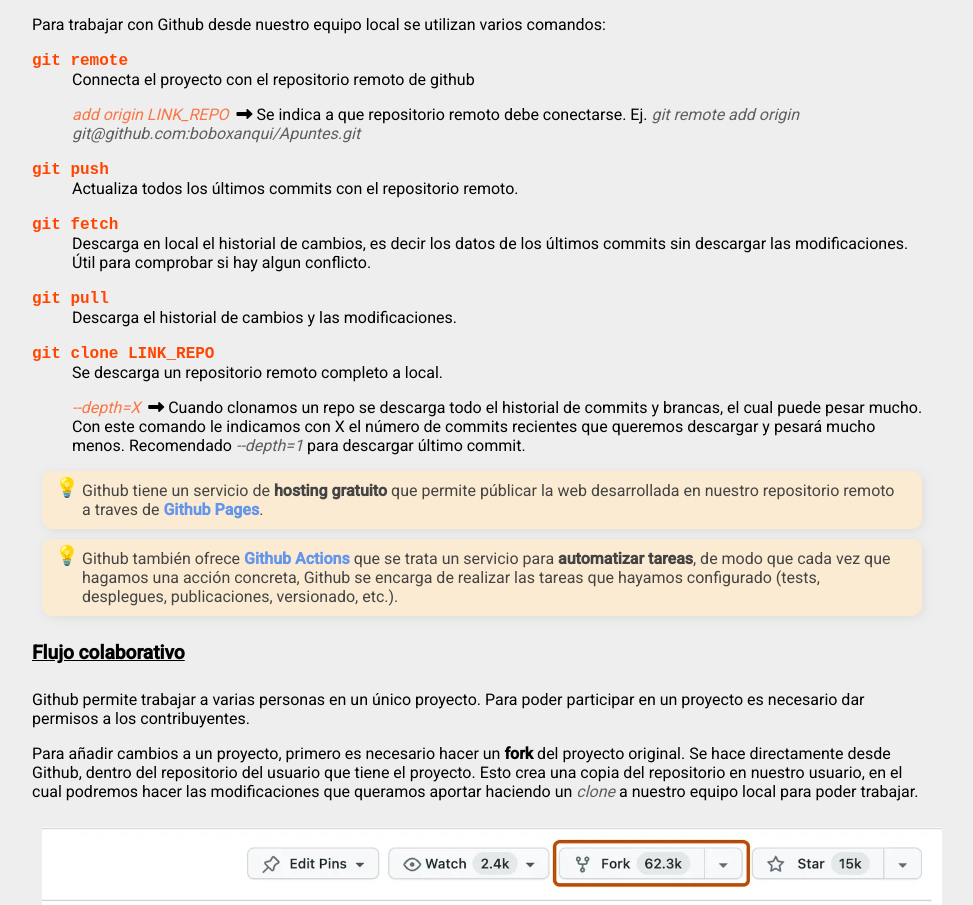
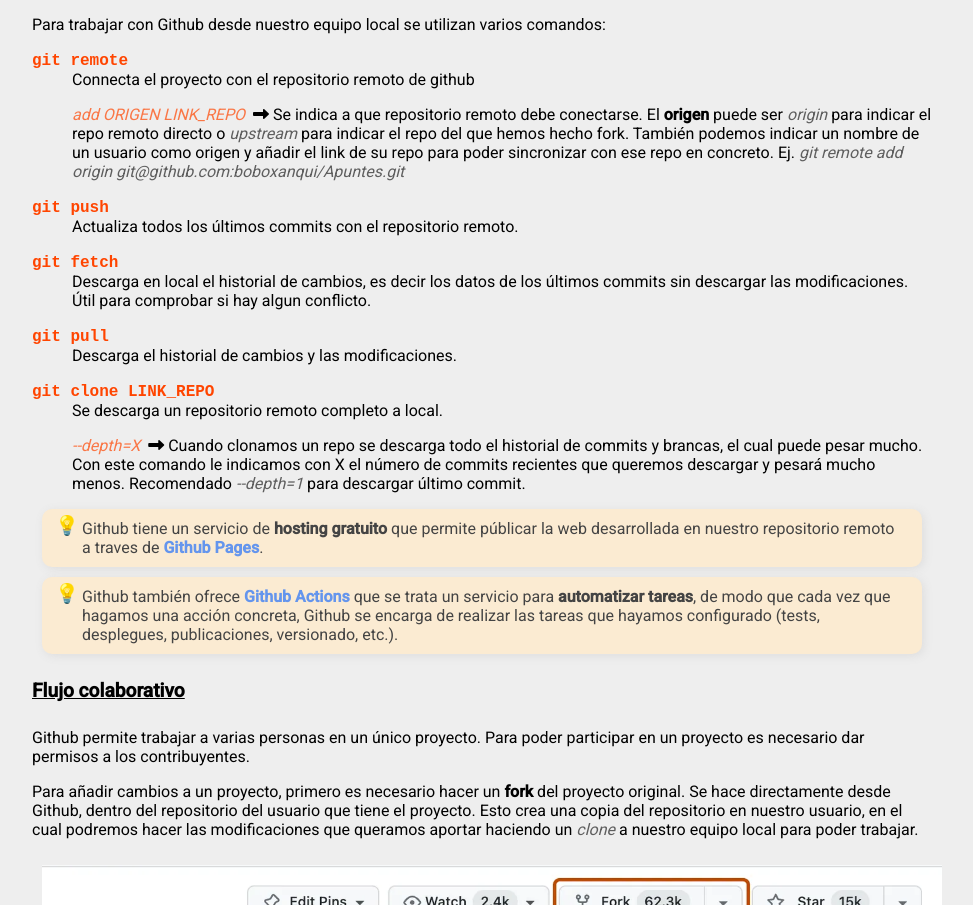
Before and after one commit to boboxanqui/Apuntes, an Angular app: page /git in a window 1280 px wide. Shown: the part 6000-6905 px from the top of the page, without its empty margins (158-1131 px from the left). Built offline with nearby package versions, Linux system fonts and the light colour scheme.

Commit message:
git remote add options added

```diff
--- a/src/app/pages/git/git.component.html
+++ b/src/app/pages/git/git.component.html
@@ -506,9 +506,9 @@
 
     <ul class="option-list">
         <li>
-            <span class="git-option">add origin LINK_REPO</span>
+            <span class="git-option">add ORIGEN LINK_REPO</span>
             <i class="fa-solid fa-right-long"></i>
-            Se indica a que repositorio remoto debe conectarse. Ej. <i class="muted">git remote add origin
+            Se indica a que repositorio remoto debe conectarse. El <strong>origen</strong> puede ser <i class="muted">origin</i> para indicar el repo remoto directo o <i class="muted">upstream</i> para indicar el repo del que hemos hecho fork. También podemos indicar un nombre de un usuario como origen y añadir el link de su repo para poder sincronizar con ese repo en concreto. Ej. <i class="muted">git remote add origin
                 git@github.com:boboxanqui/Apuntes.git</i>
         </li>
     </ul>
```
